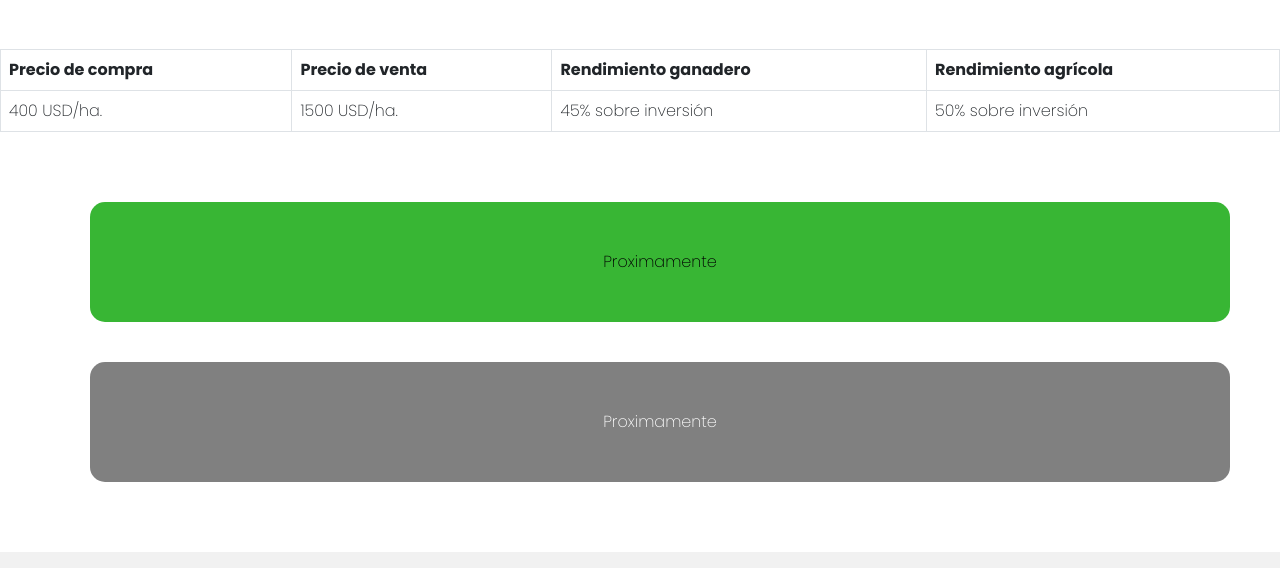
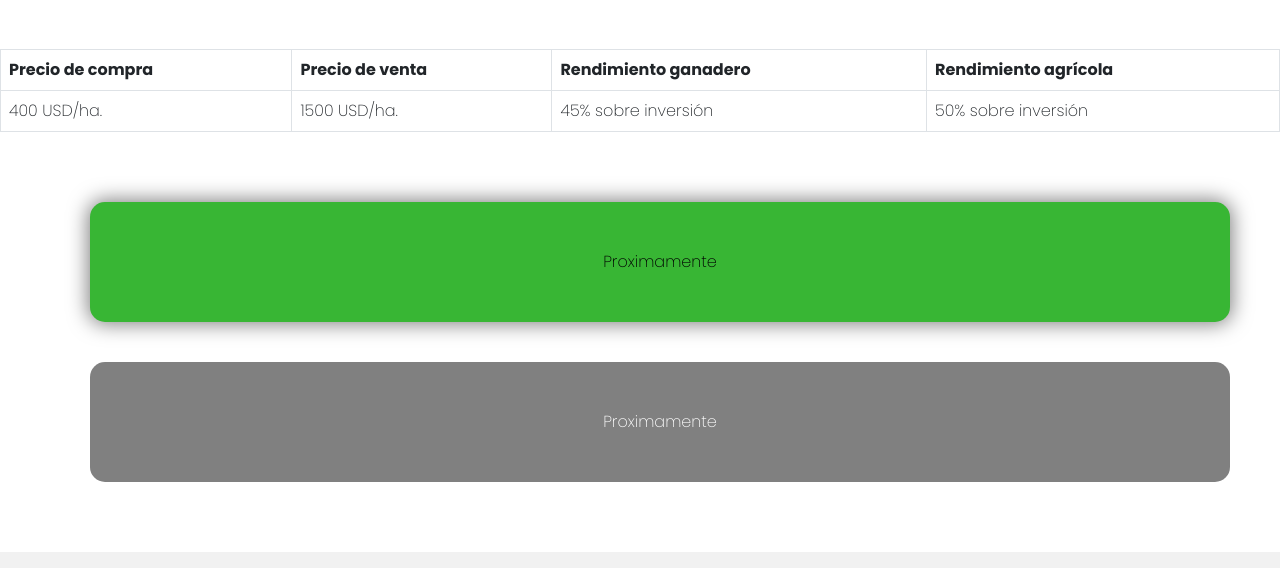
Before and after one commit to demianabbott/bootstrap, a website: page pages/elnegocio.html in a window 1280 px wide. In both pictures the pointer is over the element 660 px from the left and 364 px from the top of the page. Shown: the part 102-670 px from the top of the page. Drawn offline with nearby package versions, Linux system fonts and the light colour scheme.

Commit message:
Segunda entrega del proyecto final: agregué animaciones y transiciones a la página El Negocio y hover a los enlaces de la navbar

```diff
--- a/CSS/style.css
+++ b/CSS/style.css
@@ -62,6 +62,7 @@ body {
     cursor: pointer;
     color: black;
     background: rgb(56, 182, 52);
+    box-shadow: 0 0 20px 2px rgba(0,0,0,0.5);
 }
 
 /*Página "Galería"*/
```
Also changed, not shown: package.json (added, +19 -0 lines).
